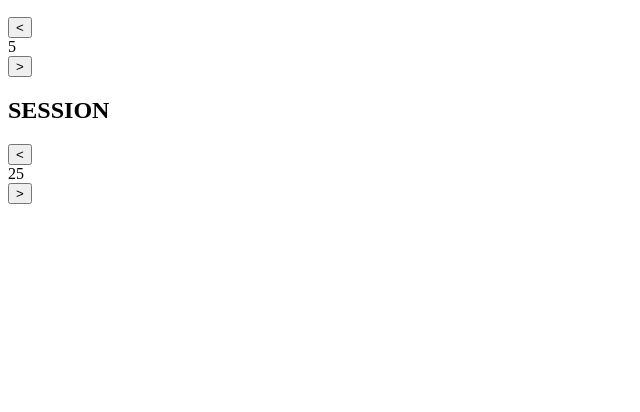
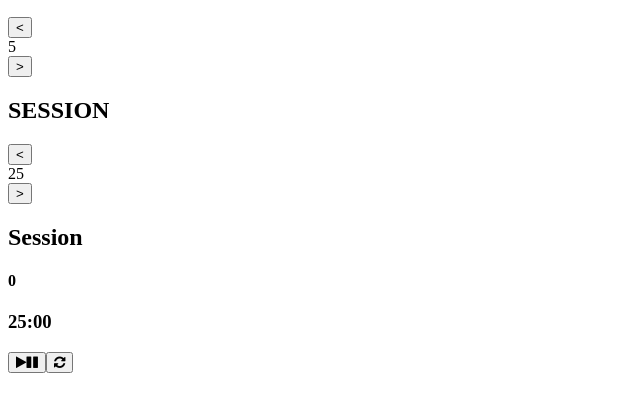
Before and after one commit to rtviner/pomodoro-timer, a React app: page / in a window 1280 px wide. Shown: the part 110-522 px from the top of the page, without its empty margins (0-640 px from the left). Built offline with nearby package versions, Linux system fonts and the light colour scheme.

Commit message:
remove font-awesome script from index.html and add font-awesome via webpack and import in pomodoro.jsx for control button icons

```diff
--- a/index.html
+++ b/index.html
@@ -3,6 +3,7 @@
 	<head>
 		<title>Pomodoro Clock</title>
 		<meta charset="UTF-8">
+		<link rel="stylesheet" href="https://cdnjs.cloudflare.com/ajax/libs/font-awesome/4.7.0/css/font-awesome.min.css">
 	</head>
 	<body>
 		<div id="root"></div>
--- a/package.json
+++ b/package.json
@@ -23,6 +23,7 @@
     "@babel/polyfill": "^7.4.4",
     "@babel/preset-env": "^7.4.5",
     "@babel/preset-react": "^7.0.0",
+    "@fortawesome/fontawesome-free": "^5.8.2",
     "babel-eslint": "^10.0.1",
     "babel-loader": "^8.0.6",
     "css-loader": "^2.1.1",
--- a/src/pomodoro.jsx
+++ b/src/pomodoro.jsx
@@ -1,5 +1,8 @@
 import React from 'react';
 import ReactDOM from 'react-dom';
+// import PropTypes from 'prop-types';
+import '@fortawesome/fontawesome-free/js/solid';
+import './style.css';
 
 const INTERVALS = [
     { name: "break", defaultTime: "5" },
@@ -24,7 +27,7 @@ const SetTimeButton = ({ id, text }) => (
     </button>
 );
 
-const Timers = ({ intervals, time }) => (
+const Timers = ({ intervals }) => (
     <div className="interaction">
         {intervals.map(interval => (
             <div className="timer" id={`${interval.name}-label`}>
@@ -43,10 +46,50 @@ const Timers = ({ intervals, time }) => (
     </div>
 );
 
-const PomodoroClock = ({ intervals, time }) => (
+const MainDisplay = ({ intervalName, count, time }) => (
+    <div mainDisplay>
+        <h2
+            id="timer-label"
+        >
+            {intervalName}
+        </h2>
+        <h4 id="counter">
+            {count}
+        </h4>
+        <h3 id="time-left">
+            {time}
+        </h3>
+    </div>
+);
+
+const Controls = () => (
+    <div>
+        <button
+            id="start_stop"
+        >
+            <i className="fa fa-play" aria-hidden="true"/>
+            <i className="fa fa-pause" aria-hidden="true"/>
+        </button>
+        <button
+            id="reset"
+        >
+            <i className="fa fa-refresh" aria-hidden="true"/>
+        </button>
+    </div>
+);
+
+const PomodoroClock = ({ intervals, intervalName, count, time }) => (
     <div id="clock">
         <h1>Pomodoro Clock</h1>
-        <Timers intervals={INTERVALS} time={time}/>
+        <Timers
+            intervals={INTERVALS}
+        />
+        <MainDisplay
+            intervalName="Session"
+            count="0"
+            time="25:00"
+        />
+        <Controls />
     </div>
 );
 
```
